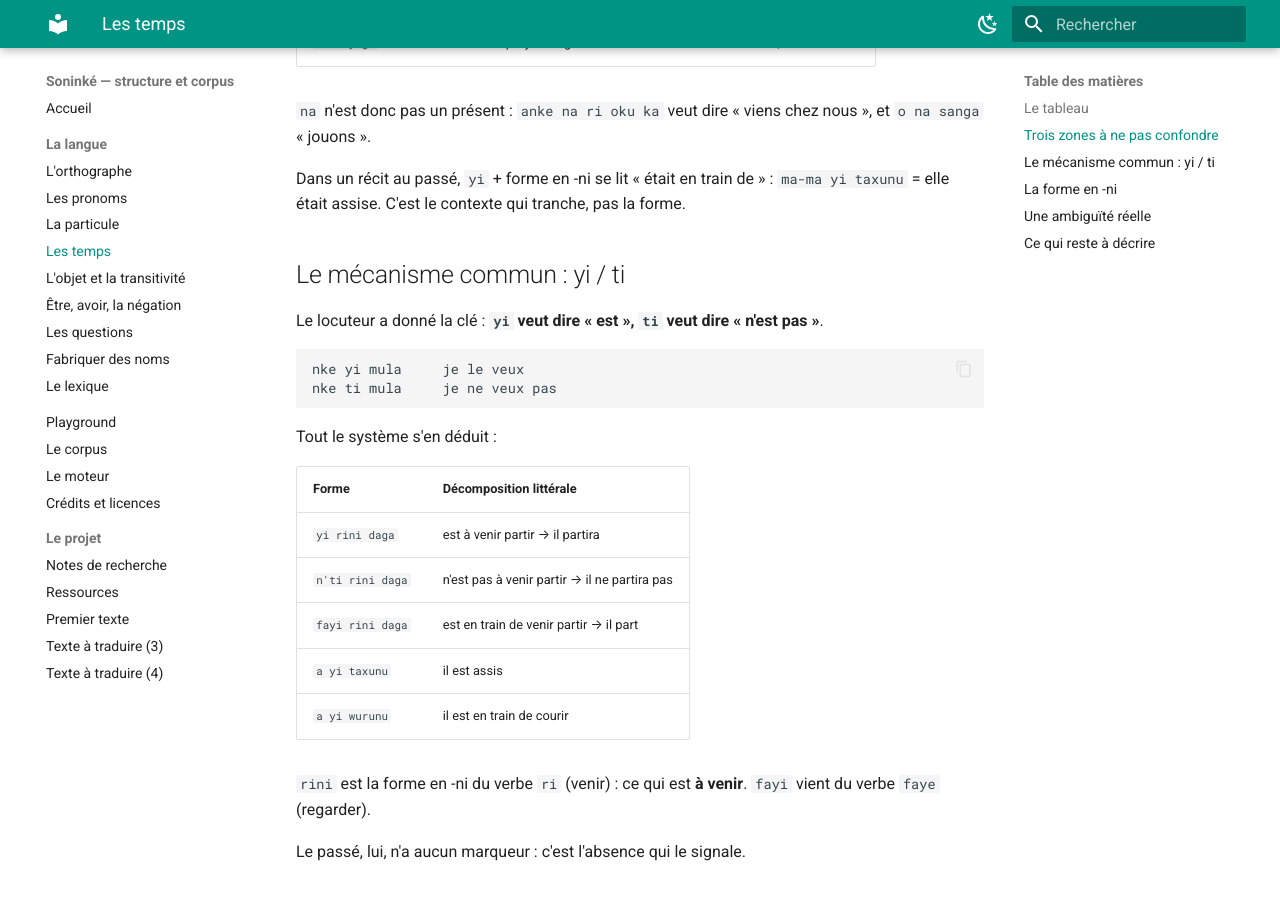
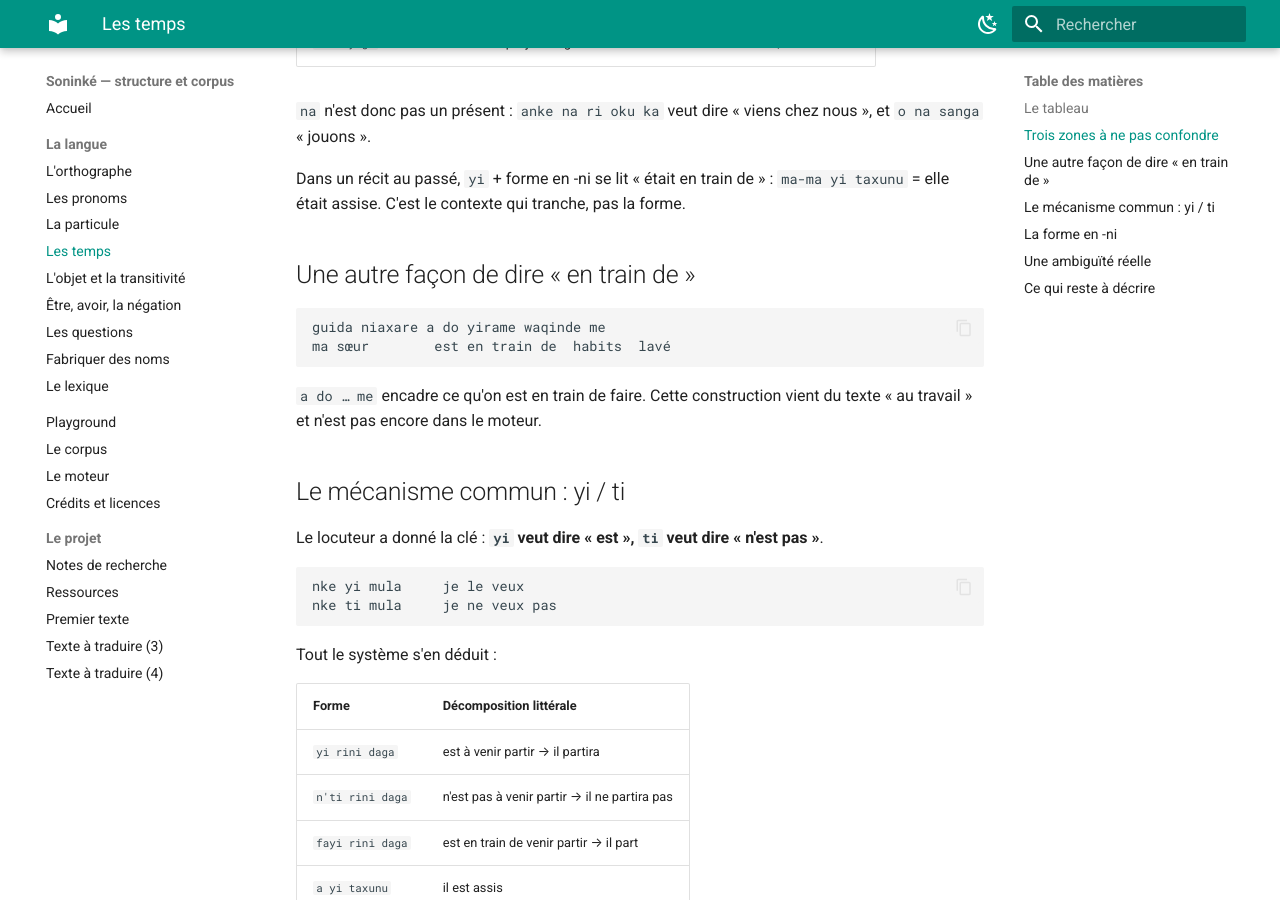
Before and after one commit to oscarmedra/snk_engine, an MkDocs documentation site: the page built from docs/langue/temps.md, in a window 1280 px wide and 900 px high, scrolled down 1363 px. Built offline with MkDocs 1.6.1 and Material for MkDocs 9.7.7, drawn with Linux system fonts in a browser that asks for light colours.

Commit message:
Documentation : xa/minna, place de ke, construction « a do … me »
Co-Authored-By: Claude Opus 5 <noreply@anthropic.com>

````diff
--- a/docs/langue/temps.md
+++ b/docs/langue/temps.md
@@ -38,6 +38,16 @@ et `o na sanga` « jouons ».
 
 Dans un récit au passé, `yi` + forme en -ni se lit « était en train de » :
 `ma-ma yi taxunu` = elle était assise. C'est le contexte qui tranche, pas la forme.
+
+## Une autre façon de dire « en train de »
+
+```
+guida niaxare a do yirame waqinde me
+ma sœur        est en train de  habits  lavé
+```
+
+`a do … me` encadre ce qu'on est en train de faire. Cette construction vient du
+texte « au travail » et n'est pas encore dans le moteur.
 
 ## Le mécanisme commun : yi / ti
 
````
Also changed, not shown: docs/langue/objet.md (+1 -1 lines), docs/langue/questions.md (+1 -1 lines).
